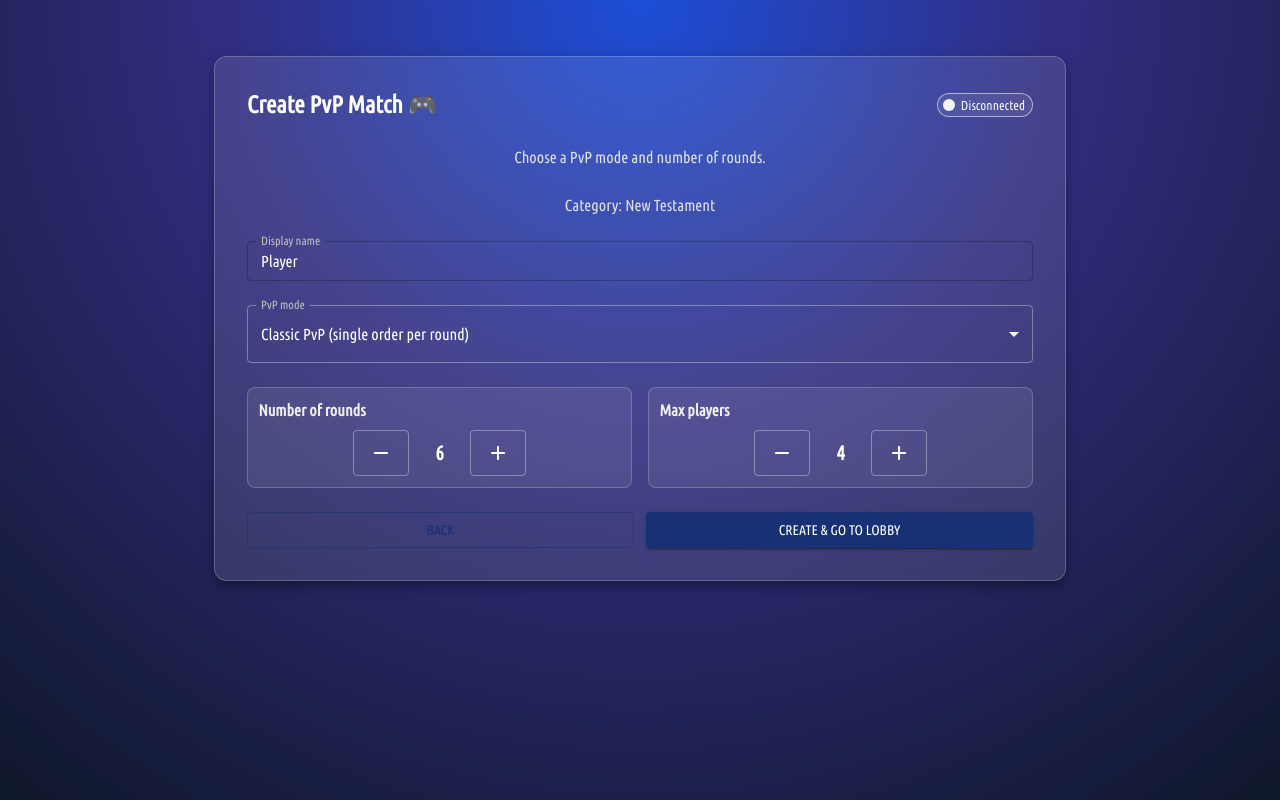
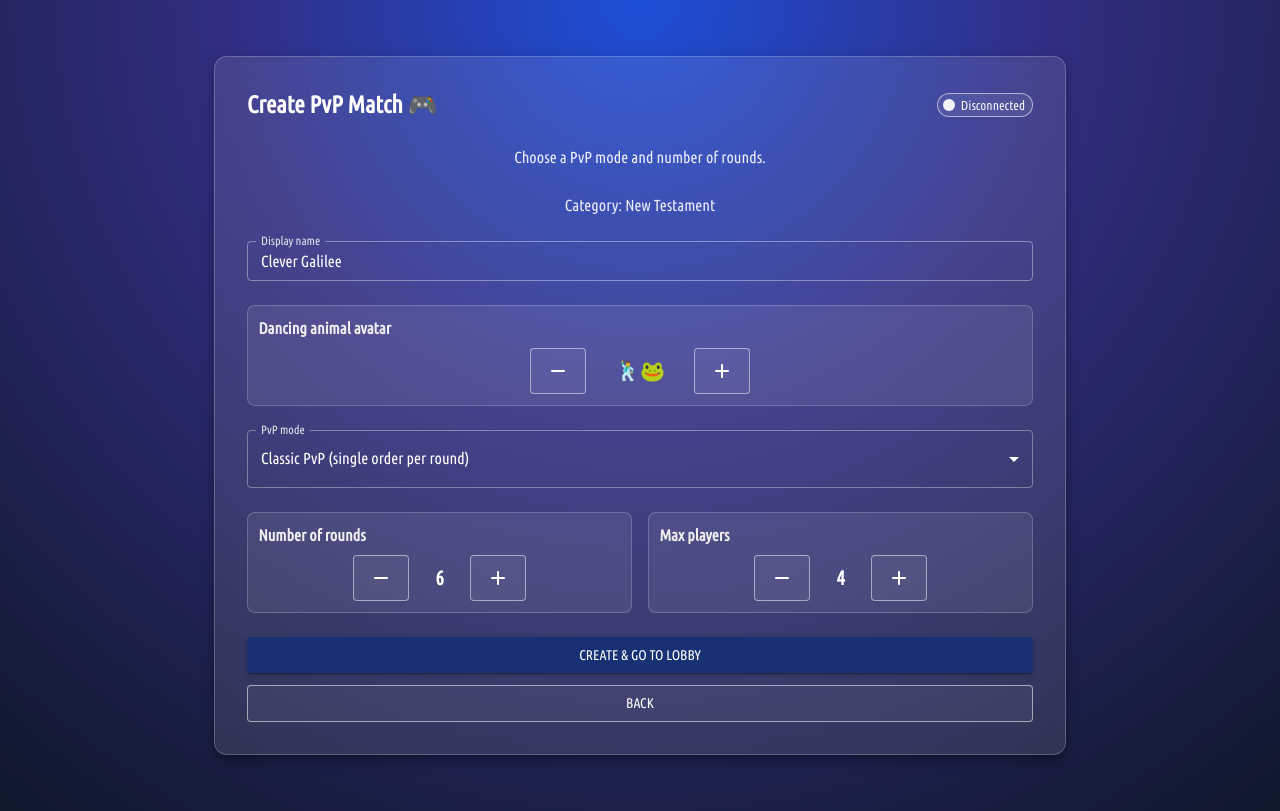
Before and after one commit to NewBeeD/Bible-TimeLine, a React (Create React App) app in the folder frontend/: page /pvp/create in a window 1280 px wide. Built offline with nearby package versions, Linux system fonts and the light colour scheme; no server answers.

Commit message:
Update: Homepage update

```diff
--- /dev/null
+++ b/frontend/src/modules/pvpIdentity.js
@@ -0,0 +1,77 @@
+const STORAGE_KEY = 'bibleTimeline.pvpIdentity.v1'
+
+const dancingAnimals = ['🕺🐶', '💃🐱', '🕺🦊', '💃🐼', '🕺🦁', '💃🐨', '🕺🐸', '💃🦄', '🕺🐵', '💃🐯']
+
+const prefixes = ['Swift', 'Brave', 'Sunny', 'Noble', 'Epic', 'Happy', 'Bold', 'Mighty', 'Clever', 'Lucky']
+const places = ['Jericho', 'Galilee', 'Zion', 'Bethany', 'Eden', 'Shiloh', 'Carmel', 'Hebron', 'Jordan', 'Nazareth']
+
+const hashString = (value = '') => {
+  let hash = 0
+  for(let index = 0; index < value.length; index += 1){
+    hash = ((hash << 5) - hash) + value.charCodeAt(index)
+    hash |= 0
+  }
+  return Math.abs(hash)
+}
+
+export const getPvpAnimalAvatars = () => dancingAnimals
+
+const generateRandomName = () => {
+  const seed = `${Date.now()}-${Math.floor(Math.random() * 10000)}`
+  const value = hashString(seed)
+  const prefix = prefixes[value % prefixes.length]
+  const place = places[(value + 3) % places.length]
+  return `${prefix} ${place}`
+}
+
+const normalizeIdentity = (identity) => {
+  const fallbackName = generateRandomName()
+
+  const avatarIndexRaw = Number(identity?.avatarIndex)
+  const avatarIndex = Number.isFinite(avatarIndexRaw)
+    ? Math.min(dancingAnimals.length - 1, Math.max(0, avatarIndexRaw))
+    : hashString(identity?.name || fallbackName) % dancingAnimals.length
+
+  const name = String(identity?.name || '').trim() || fallbackName
+
+  return {
+    name,
+    avatarIndex,
+    avatarEmoji: dancingAnimals[avatarIndex]
+  }
+}
+
+export const loadPvpIdentity = () => {
+  if(typeof window === 'undefined'){
+    return normalizeIdentity(null)
+  }
+
+  try{
+    const raw = window.localStorage.getItem(STORAGE_KEY)
+    if(!raw){
+      const generated = normalizeIdentity(null)
+      window.localStorage.setItem(STORAGE_KEY, JSON.stringify(generated))
+      return generated
+    }
+
+    const parsed = JSON.parse(raw)
+    const normalized = normalizeIdentity(parsed)
+    window.localStorage.setItem(STORAGE_KEY, JSON.stringify(normalized))
+    return normalized
+  }
+  catch(error){
+    const fallback = normalizeIdentity(null)
+    window.localStorage.setItem(STORAGE_KEY, JSON.stringify(fallback))
+    return fallback
+  }
+}
+
+export const savePvpIdentity = (identity) => {
+  const normalized = normalizeIdentity(identity)
+
+  if(typeof window !== 'undefined'){
+    window.localStorage.setItem(STORAGE_KEY, JSON.stringify(normalized))
+  }
+
+  return normalized
+}
--- a/frontend/src/pages/Gamepage.js
+++ b/frontend/src/pages/Gamepage.js
@@ -301,10 +301,10 @@ export const Gamepage = () => {
           </Toolbar>
         </AppBar>
 
-    <Dialog open={open} >
+        <Dialog open={open} >
 
-          <DialogTitle><Typography variant="h4">How to Play</Typography></DialogTitle>
-          <DialogTitle><Typography variant="h5">Find the order of events in {difficulty.diffMode.level} moves</Typography></DialogTitle>
+          <DialogTitle component='div' sx={{ pb: 1 }}><Typography variant="h4">How to Play</Typography></DialogTitle>
+          <DialogTitle component='div' sx={{ pt: 0 }}><Typography variant="h5">Find the order of events in {difficulty.diffMode.level} moves</Typography></DialogTitle>
 
           <DialogContent>
             <DialogContentText>Simply drag and drop events in their chronological order.</DialogContentText>
--- a/frontend/src/pages/PvpCreateMatch.js
+++ b/frontend/src/pages/PvpCreateMatch.js
@@ -3,17 +3,20 @@ import { useLocation, useNavigate } from 'react-router-dom'
 import { Alert, Box, Button, Container, FormControl, InputLabel, MenuItem, Paper, Select, Stack, TextField, Typography } from '@mui/material'
 import AddRoundedIcon from '@mui/icons-material/AddRounded'
 import RemoveRoundedIcon from '@mui/icons-material/RemoveRounded'
-import { auth } from '../firebaseAuth/firebaseSDK'
 import { ensurePvpSocketConnected, emitPvpAck, getPvpServerUrl } from '../modules/pvpSocket'
 import { GAME_TYPES, PVP_MODES } from '../modules/gameModes'
 import { PvpConnectionBadge } from '../components/PvpConnectionBadge'
+import { getPvpAnimalAvatars, loadPvpIdentity, savePvpIdentity } from '../modules/pvpIdentity'
 
 export const PvpCreateMatch = () => {
   const location = useLocation()
   const navigate = useNavigate()
+  const avatars = getPvpAnimalAvatars()
+  const initialIdentity = loadPvpIdentity()
 
   const selected = location.state || { data: 2, diffMode: { level: 4, time: 30 }, gameType: GAME_TYPES.PVP }
-  const [displayName, setDisplayName] = useState(auth.currentUser?.displayName || 'Player')
+  const [displayName, setDisplayName] = useState(initialIdentity.name)
+  const [avatarIndex, setAvatarIndex] = useState(initialIdentity.avatarIndex)
   const [maxPlayers, setMaxPlayers] = useState(4)
   const [roundCount, setRoundCount] = useState(6)
   const [pvpMode, setPvpMode] = useState(PVP_MODES.CLASSIC)
@@ -34,6 +37,13 @@ export const PvpCreateMatch = () => {
     setMaxPlayers((previous) => Math.min(20, Math.max(2, previous + step)))
   }
 
+  const cycleAvatar = (step) => {
+    setAvatarIndex((previous) => {
+      const count = avatars.length
+      return (previous + step + count) % count
+    })
+  }
+
   const createGame = async () => {
     if(submitting){
       return
@@ -51,8 +61,9 @@ export const PvpCreateMatch = () => {
       const response = await emitPvpAck(socket, 'create_room', {
         host: {
           name: displayName || 'Player',
-          avatar: auth.currentUser?.photoURL || '',
-          uid: auth.currentUser?.uid || null
+          avatar: '',
+          avatarEmoji: avatars[avatarIndex],
+          uid: null
         },
         settings: {
           category: selected.data,
@@ -66,6 +77,11 @@ export const PvpCreateMatch = () => {
         setError(response?.error || 'Could not create game room')
         return
       }
+
+      savePvpIdentity({
+        name: displayName,
+        avatarIndex
+      })
 
       navigate('/pvp/lobby', {
         state: {
@@ -110,10 +126,10 @@ export const PvpCreateMatch = () => {
               <PvpConnectionBadge />
             </Stack>
 
-            <Typography sx={{ color: 'grey.300', textAlign: 'center' }}>
+            <Typography sx={{ color: 'rgba(255,255,255,0.9)', textAlign: 'center' }}>
               Choose a PvP mode and number of rounds.
             </Typography>
-            <Typography sx={{ color: 'grey.300', textAlign: 'center' }}>Category: {categoryName}</Typography>
+            <Typography sx={{ color: 'rgba(255,255,255,0.9)', textAlign: 'center' }}>Category: {categoryName}</Typography>
 
             <TextField
               label='Display name'
@@ -122,13 +138,25 @@ export const PvpCreateMatch = () => {
               fullWidth
               size='small'
               sx={{
-                '& .MuiInputLabel-root': { color: 'grey.400' },
-                '& .MuiInputBase-input': { color: 'white' }
+                '& .MuiInputLabel-root': { color: 'rgba(255,255,255,0.85)' },
+                '& .MuiInputBase-input': { color: 'white' },
+                '& .MuiOutlinedInput-notchedOutline': { borderColor: 'rgba(255,255,255,0.38)' },
+                '&:hover .MuiOutlinedInput-notchedOutline': { borderColor: 'rgba(255,255,255,0.58)' },
+                '& .Mui-focused .MuiOutlinedInput-notchedOutline': { borderColor: 'rgba(255,255,255,0.78)' }
               }}
             />
 
+            <Paper elevation={0} sx={{ p: 1.3, borderRadius: 2, border: '1px solid rgba(255,255,255,0.2)', backgroundColor: 'rgba(255,255,255,0.08)' }}>
+              <Typography sx={{ color: 'grey.200', fontWeight: 700, mb: 1 }}>Dancing animal avatar</Typography>
+              <Stack direction='row' spacing={1.3} alignItems='center' justifyContent='center'>
+                <Button variant='outlined' onClick={() => cycleAvatar(-1)} sx={{ minWidth: 54, height: 46, borderColor: 'rgba(255,255,255,0.5)', color: 'white', backgroundColor: 'rgba(255,255,255,0.05)' }}><RemoveRoundedIcon /></Button>
+                <Typography sx={{ color: 'white', fontWeight: 800, fontSize: '1.25rem', minWidth: 88, textAlign: 'center' }}>{avatars[avatarIndex]}</Typography>
+                <Button variant='outlined' onClick={() => cycleAvatar(1)} sx={{ minWidth: 54, height: 46, borderColor: 'rgba(255,255,255,0.5)', color: 'white', backgroundColor: 'rgba(255,255,255,0.05)' }}><AddRoundedIcon /></Button>
+              </Stack>
+            </Paper>
+
             <FormControl fullWidth size='medium'>
-              <InputLabel id='pvp-mode-label' sx={{ color: 'grey.400' }}>PvP mode</InputLabel>
+              <InputLabel id='pvp-mode-label' sx={{ color: 'rgba(255,255,255,0.85)' }}>PvP mode</InputLabel>
               <Select
               labelId='pvp-mode-label'
               label='PvP mode'
@@ -161,29 +189,29 @@ export const PvpCreateMatch = () => {
               <Paper elevation={0} sx={{ flex: 1, p: 1.3, borderRadius: 2, border: '1px solid rgba(255,255,255,0.2)', backgroundColor: 'rgba(255,255,255,0.08)' }}>
                 <Typography sx={{ color: 'grey.200', fontWeight: 700, mb: 1 }}>Number of rounds</Typography>
                 <Stack direction='row' spacing={1.3} alignItems='center' justifyContent='center'>
-                  <Button variant='outlined' onClick={() => adjustRounds(-1)} sx={{ minWidth: 54, height: 46, borderColor: 'rgba(255,255,255,0.35)', color: 'white' }}><RemoveRoundedIcon /></Button>
+                  <Button variant='outlined' onClick={() => adjustRounds(-1)} sx={{ minWidth: 54, height: 46, borderColor: 'rgba(255,255,255,0.5)', color: 'white', backgroundColor: 'rgba(255,255,255,0.05)' }}><RemoveRoundedIcon /></Button>
                   <Typography sx={{ color: 'white', fontWeight: 800, fontSize: '1.25rem', minWidth: 40, textAlign: 'center' }}>{roundCount}</Typography>
-                  <Button variant='outlined' onClick={() => adjustRounds(1)} sx={{ minWidth: 54, height: 46, borderColor: 'rgba(255,255,255,0.35)', color: 'white' }}><AddRoundedIcon /></Button>
+                  <Button variant='outlined' onClick={() => adjustRounds(1)} sx={{ minWidth: 54, height: 46, borderColor: 'rgba(255,255,255,0.5)', color: 'white', backgroundColor: 'rgba(255,255,255,0.05)' }}><AddRoundedIcon /></Button>
                 </Stack>
               </Paper>
 
               <Paper elevation={0} sx={{ flex: 1, p: 1.3, borderRadius: 2, border: '1px solid rgba(255,255,255,0.2)', backgroundColor: 'rgba(255,255,255,0.08)' }}>
                 <Typography sx={{ color: 'grey.200', fontWeight: 700, mb: 1 }}>Max players</Typography>
                 <Stack direction='row' spacing={1.3} alignItems='center' justifyContent='center'>
-                  <Button variant='outlined' onClick={() => adjustMaxPlayers(-1)} sx={{ minWidth: 54, height: 46, borderColor: 'rgba(255,255,255,0.35)', color: 'white' }}><RemoveRoundedIcon /></Button>
+                  <Button variant='outlined' onClick={() => adjustMaxPlayers(-1)} sx={{ minWidth: 54, height: 46, borderColor: 'rgba(255,255,255,0.5)', color: 'white', backgroundColor: 'rgba(255,255,255,0.05)' }}><RemoveRoundedIcon /></Button>
                   <Typography sx={{ color: 'white', fontWeight: 800, fontSize: '1.25rem', minWidth: 40, textAlign: 'center' }}>{maxPlayers}</Typography>
-                  <Button variant='outlined' onClick={() => adjustMaxPlayers(1)} sx={{ minWidth: 54, height: 46, borderColor: 'rgba(255,255,255,0.35)', color: 'white' }}><AddRoundedIcon /></Button>
+                  <Button variant='outlined' onClick={() => adjustMaxPlayers(1)} sx={{ minWidth: 54, height: 46, borderColor: 'rgba(255,255,255,0.5)', color: 'white', backgroundColor: 'rgba(255,255,255,0.05)' }}><AddRoundedIcon /></Button>
                 </Stack>
               </Paper>
             </Stack>
 
             {error && <Alert severity='error'>{error}</Alert>}
 
-            <Stack direction={{ xs: 'column', sm: 'row' }} spacing={1.5}>
-              <Button variant='outlined' fullWidth onClick={() => navigate('/')}>Back</Button>
+            <Stack spacing={1.5}>
               <Button variant='contained' fullWidth onClick={createGame} disabled={submitting}>
                 {submitting ? 'Creating...' : 'Create & Go To Lobby'}
               </Button>
+              <Button variant='outlined' fullWidth onClick={() => navigate('/')} sx={{ color: 'white', borderColor: 'rgba(255,255,255,0.55)', backgroundColor: 'rgba(255,255,255,0.05)' }}>Back</Button>
             </Stack>
           </Stack>
         </Paper>
--- a/frontend/src/pages/PvpJoinMatch.js
+++ b/frontend/src/pages/PvpJoinMatch.js
@@ -1,16 +1,28 @@
 import { useState } from 'react'
 import { useNavigate } from 'react-router-dom'
 import { Alert, Box, Button, Container, Paper, Stack, TextField, Typography } from '@mui/material'
-import { auth } from '../firebaseAuth/firebaseSDK'
+import AddRoundedIcon from '@mui/icons-material/AddRounded'
+import RemoveRoundedIcon from '@mui/icons-material/RemoveRounded'
 import { ensurePvpSocketConnected, emitPvpAck, getPvpServerUrl } from '../modules/pvpSocket'
 import { PvpConnectionBadge } from '../components/PvpConnectionBadge'
+import { getPvpAnimalAvatars, loadPvpIdentity, savePvpIdentity } from '../modules/pvpIdentity'
 
 export const PvpJoinMatch = () => {
   const navigate = useNavigate()
-  const [displayName, setDisplayName] = useState(auth.currentUser?.displayName || 'Player')
+  const avatars = getPvpAnimalAvatars()
+  const initialIdentity = loadPvpIdentity()
+  const [displayName, setDisplayName] = useState(initialIdentity.name)
+  const [avatarIndex, setAvatarIndex] = useState(initialIdentity.avatarIndex)
   const [roomCode, setRoomCode] = useState('')
   const [error, setError] = useState('')
   const [submitting, setSubmitting] = useState(false)
+
+  const cycleAvatar = (step) => {
+    setAvatarIndex((previous) => {
+      const count = avatars.length
+      return (previous + step + count) % count
+    })
+  }
 
   const joinGame = async () => {
     if(submitting){
@@ -27,8 +39,9 @@ export const PvpJoinMatch = () => {
         roomCode: roomCode.trim(),
         player: {
           name: displayName || 'Player',
-          avatar: auth.currentUser?.photoURL || '',
-          uid: auth.currentUser?.uid || null
+          avatar: '',
+          avatarEmoji: avatars[avatarIndex],
+          uid: null
         }
       })
 
@@ -36,6 +49,11 @@ export const PvpJoinMatch = () => {
         setError(response?.error || 'Could not join game room')
         return
       }
+
+      savePvpIdentity({
+        name: displayName,
+        avatarIndex
+      })
 
       navigate('/pvp/lobby', {
         state: {
@@ -87,10 +105,22 @@ export const PvpJoinMatch = () => {
               fullWidth
               size='small'
               sx={{
-                '& .MuiInputLabel-root': { color: 'grey.400' },
-                '& .MuiInputBase-input': { color: 'white' }
+                '& .MuiInputLabel-root': { color: 'rgba(255,255,255,0.85)' },
+                '& .MuiInputBase-input': { color: 'white' },
+                '& .MuiOutlinedInput-notchedOutline': { borderColor: 'rgba(255,255,255,0.38)' },
+                '&:hover .MuiOutlinedInput-notchedOutline': { borderColor: 'rgba(255,255,255,0.58)' },
+                '& .Mui-focused .MuiOutlinedInput-notchedOutline': { borderColor: 'rgba(255,255,255,0.78)' }
               }}
             />
+
+            <Paper elevation={0} sx={{ p: 1.3, borderRadius: 2, border: '1px solid rgba(255,255,255,0.2)', backgroundColor: 'rgba(255,255,255,0.08)' }}>
+              <Typography sx={{ color: 'grey.200', fontWeight: 700, mb: 1 }}>Dancing animal avatar</Typography>
+              <Stack direction='row' spacing={1.3} alignItems='center' justifyContent='center'>
+                <Button variant='outlined' onClick={() => cycleAvatar(-1)} sx={{ minWidth: 54, height: 46, borderColor: 'rgba(255,255,255,0.5)', color: 'white', backgroundColor: 'rgba(255,255,255,0.05)' }}><RemoveRoundedIcon /></Button>
+                <Typography sx={{ color: 'white', fontWeight: 800, fontSize: '1.25rem', minWidth: 88, textAlign: 'center' }}>{avatars[avatarIndex]}</Typography>
+                <Button variant='outlined' onClick={() => cycleAvatar(1)} sx={{ minWidth: 54, height: 46, borderColor: 'rgba(255,255,255,0.5)', color: 'white', backgroundColor: 'rgba(255,255,255,0.05)' }}><AddRoundedIcon /></Button>
+              </Stack>
+            </Paper>
 
             <TextField
               label='6 digit room code'
@@ -99,8 +129,11 @@ export const PvpJoinMatch = () => {
               fullWidth
               size='small'
               sx={{
-                '& .MuiInputLabel-root': { color: 'grey.400' },
-                '& .MuiInputBase-input': { color: 'white', letterSpacing: '0.2em' }
+                '& .MuiInputLabel-root': { color: 'rgba(255,255,255,0.85)' },
+                '& .MuiInputBase-input': { color: 'white', letterSpacing: '0.2em' },
+                '& .MuiOutlinedInput-notchedOutline': { borderColor: 'rgba(255,255,255,0.38)' },
+                '&:hover .MuiOutlinedInput-notchedOutline': { borderColor: 'rgba(255,255,255,0.58)' },
+                '& .Mui-focused .MuiOutlinedInput-notchedOutline': { borderColor: 'rgba(255,255,255,0.78)' }
               }}
               inputProps={{ inputMode: 'numeric' }}
             />
@@ -108,7 +141,7 @@ export const PvpJoinMatch = () => {
             {error && <Alert severity='error'>{error}</Alert>}
 
             <Stack direction={{ xs: 'column', sm: 'row' }} spacing={1.5}>
-              <Button variant='outlined' fullWidth onClick={() => navigate('/')}>Back</Button>
+              <Button variant='outlined' fullWidth onClick={() => navigate('/')} sx={{ color: 'white', borderColor: 'rgba(255,255,255,0.55)', backgroundColor: 'rgba(255,255,255,0.05)' }}>Back</Button>
               <Button variant='contained' fullWidth onClick={joinGame} disabled={submitting || roomCode.length !== 6}>
                 {submitting ? 'Joining...' : 'Join Lobby'}
               </Button>
--- a/frontend/src/pages/PvpResults.js
+++ b/frontend/src/pages/PvpResults.js
@@ -99,6 +99,23 @@ export const PvpResults = () => {
     return null
   }
 
+  const avatarSx = {
+    width: 38,
+    height: 38,
+    fontSize: '1rem',
+    bgcolor: 'rgba(255,255,255,0.18)',
+    animation: 'pvpAvatarBob 0.95s ease-in-out infinite alternate, pvpAvatarSway 1.2s ease-in-out infinite',
+    '@keyframes pvpAvatarBob': {
+      '0%': { transform: 'translateY(0px)' },
+      '100%': { transform: 'translateY(-4px)' }
+    },
+    '@keyframes pvpAvatarSway': {
+      '0%': { rotate: '-3deg' },
+      '50%': { rotate: '3deg' },
+      '100%': { rotate: '-3deg' }
+    }
+  }
+
   const leaveGame = () => {
     const socket = getPvpSocket()
     socket.emit('leave_room', { roomCode, playerId })
@@ -196,7 +213,9 @@ export const PvpResults = () => {
                   >
                     <Stack spacing={0.7} alignItems='center'>
                       <Typography sx={{ color: 'white', fontWeight: 700 }}>🥈</Typography>
-                      <Avatar src={podium[1].avatar || ''} alt={podium[1].name} />
+                      <Avatar src={podium[1].avatar || ''} alt={podium[1].name} sx={avatarSx}>
+                        {!podium[1].avatar && (podium[1].avatarEmoji || '🕺🐶')}
+                      </Avatar>
                       <Typography sx={{ color: 'white', fontWeight: 700 }}>{podium[1].name}</Typography>
                       <Typography sx={{ color: 'rgba(255,255,255,0.9)', fontSize: '0.86rem' }}>{podium[1].totalPoints || 0} pts</Typography>
                     </Stack>
@@ -218,7 +237,9 @@ export const PvpResults = () => {
                   >
                     <Stack spacing={0.7} alignItems='center'>
                       <Typography sx={{ color: 'white', fontWeight: 700, fontSize: '1.4rem' }}>🥇</Typography>
-                      <Avatar src={podium[0].avatar || ''} alt={podium[0].name} />
+                      <Avatar src={podium[0].avatar || ''} alt={podium[0].name} sx={avatarSx}>
+                        {!podium[0].avatar && (podium[0].avatarEmoji || '🕺🐶')}
+                      </Avatar>
                       <Typography sx={{ color: 'white', fontWeight: 700 }}>{podium[0].name}</Typography>
                       <Typography sx={{ color: 'rgba(255,255,255,0.9)', fontSize: '0.86rem' }}>{podium[0].totalPoints || 0} pts</Typography>
                     </Stack>
@@ -240,7 +261,9 @@ export const PvpResults = () => {
                   >
                     <Stack spacing={0.7} alignItems='center'>
                       <Typography sx={{ color: 'white', fontWeight: 700 }}>🥉</Typography>
-                      <Avatar src={podium[2].avatar || ''} alt={podium[2].name} />
+                      <Avatar src={podium[2].avatar || ''} alt={podium[2].name} sx={avatarSx}>
+                        {!podium[2].avatar && (podium[2].avatarEmoji || '🕺🐶')}
+                      </Avatar>
                       <Typography sx={{ color: 'white', fontWeight: 700 }}>{podium[2].name}</Typography>
                       <Typography sx={{ color: 'rgba(255,255,255,0.9)', fontSize: '0.86rem' }}>{podium[2].totalPoints || 0} pts</Typography>
                     </Stack>
@@ -264,6 +287,9 @@ export const PvpResults = () => {
                   <Stack direction='row' spacing={1.5} alignItems='center' justifyContent='space-between'>
                     <Stack direction='row' spacing={1.2} alignItems='center'>
                       <Chip size='small' label={medalForIndex(index) ? `${medalForIndex(index)} ${index + 1}` : `${index + 1}`} color={index === 0 ? 'secondary' : 'default'} sx={{ color: index === 0 ? 'white' : '#f3f4f6' }} />
+                      <Avatar src={entry.avatar || ''} alt={entry.name} sx={avatarSx}>
+                        {!entry.avatar && (entry.avatarEmoji || '🕺🐶')}
+                      </Avatar>
                       <Typography sx={{ color: 'white', fontWeight: 600 }}>{entry.name}</Typography>
                     </Stack>
 
```
Also changed, not shown: frontend/src/components/HighscoreDisplay.js (+15 -17 lines), frontend/src/components/PageTitle.js (+126 -74 lines), frontend/src/pages/PvpLobby.js (+5 -5 lines), 1 other file (tests, documents, lock files or other folders).
